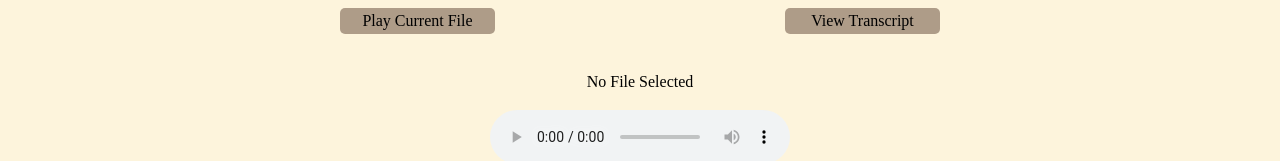
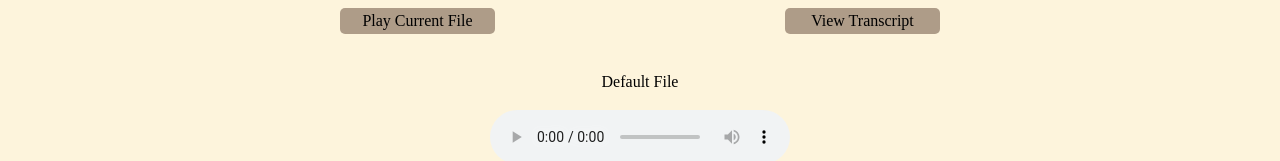
Before and after one commit to BiteSizedBeans/startup, a React (Vite) app: page / in a window 1280 px wide. Both pictures are taken after a click on the button "Play Current File". Shown: the part 230-391 px from the top of the page. Built offline with nearby package versions, Linux system fonts and the light colour scheme; a web font is replaced by a local one.

Commit message:
Now it remembers the files across context!

```diff
--- a/src/home/home.jsx
+++ b/src/home/home.jsx
@@ -1,12 +1,14 @@
-import React, { useState } from 'react';
+import React, { useState, useContext } from 'react';
 import { Response } from './response';
 import { SubmitQuestion } from './submitQuestion';
+import { FileContext } from '../library/files';
+
 export function Home() {
+  const { currentFile } = useContext(FileContext);
   const [response, setResponse] = useState('');
   const [question, setQuestion] = useState('');
   const [showTranscript, setShowTranscript] = useState(false);
   const [playCurrentFile, setPlayCurrentFile] = useState(false);
-  const [currentFile, setCurrentFile] = useState('No File Selected');
 
   const toggleTranscript = () => {
     setShowTranscript(!showTranscript);
@@ -16,15 +18,21 @@ export function Home() {
     setPlayCurrentFile(!playCurrentFile);
   }
 
+  const audioSrc = typeof currentFile === 'string'
+    ? currentFile
+    : currentFile instanceof File
+      ? URL.createObjectURL(currentFile)
+      : '';
+
   return (
     <main className='main'>
         <menu>
-          <button type="button" value="|Play Current File|"
+          <button type="button" value="Play Current File"
           onClick={(e) => {
             e.preventDefault();
             togglePlayCurrentFile();
           }}>Play Current File</button>
-          <button type="button" value="|View Transcript|"
+          <button type="button" value="View Transcript"
           onClick={(e) => {
             e.preventDefault();
             toggleTranscript();
@@ -32,8 +40,8 @@ export function Home() {
         </menu>
         {playCurrentFile && (
           <div>
-            <p>{currentFile}</p>
-            <audio src="../../../public/roll.mp3" controls />
+            <p>{currentFile.name || 'Default File'}</p>
+            <audio src={audioSrc} controls />
           </div>
         )}
         {showTranscript && (
--- a/src/library/files.jsx
+++ b/src/library/files.jsx
@@ -4,7 +4,7 @@ export const FileContext = createContext();
 
 export const FileProvider = ({ children }) => {
     const [files, setFiles] = useState([]);
-    const [currentFile, setCurrentFile] = useState(null);
+    const [currentFile, setCurrentFile] = useState("public/Default_File.MP3");
 
     return (
         <FileContext.Provider value={{ files, setFiles, currentFile, setCurrentFile }}>
--- a/src/library/library.jsx
+++ b/src/library/library.jsx
@@ -4,14 +4,14 @@ import { Upload } from './upload';
 import { FileContext } from './files';
 
 export function Library() {
-  const { files } = useContext(FileContext);
+  const { files, setCurrentFile } = useContext(FileContext);
 
   return (
     <main className='main-lib'>
         <ul>
             {files.map((file, index) => (
                 <li key={index}>
-                    <NavLink className='nav-link' to='/'>{file}</NavLink>
+                    <NavLink className='nav-link' to='/' onClick={() => setCurrentFile(file)}>{file.name}</NavLink>
                 </li>
             ))}
         </ul>
--- a/src/library/upload.jsx
+++ b/src/library/upload.jsx
@@ -7,7 +7,7 @@ export function Upload() {
     const handleFileUpload = (event) => {
         const file = event.target.files[0];
         if (file && file.type === 'audio/mpeg') {
-            setFiles(prevFiles => [...prevFiles, file.name]);
+            setFiles(prevFiles => [...prevFiles, file]);
         } else {
             alert('Please upload a valid audio file');
         }
```
Also changed, not shown: 1 other file (tests, documents, lock files or other folders).
